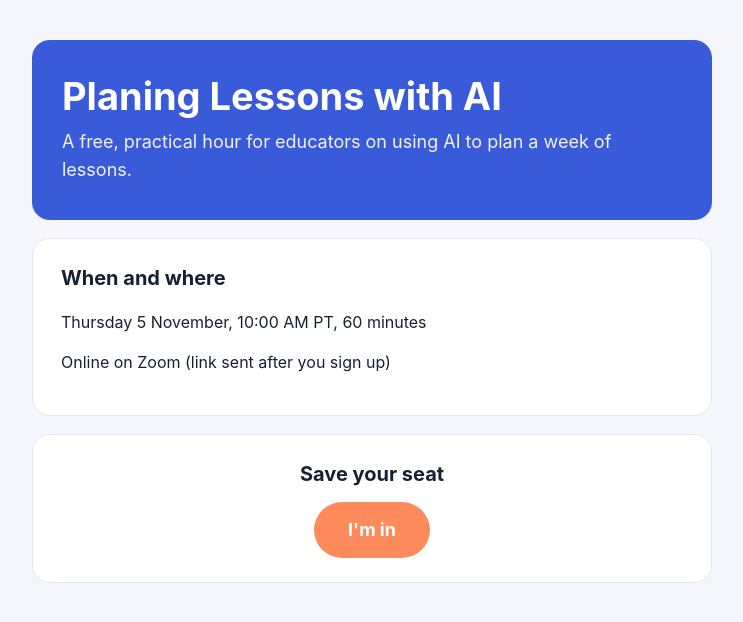
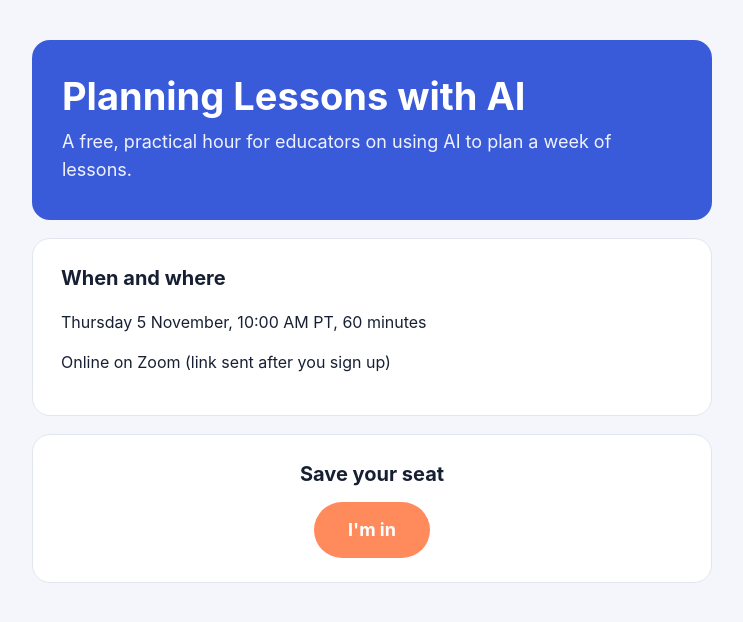
Before and after one commit to magda-il/i4e-sample-webinar-page, a plain HTML site: page index.html in a window 1280 px wide. Shown: the whole page, without its empty margins (268-1011 px from the left). Drawn offline with Linux system fonts and the light colour scheme.

Commit message:
Fix a typo in the title

```diff
--- a/index.html
+++ b/index.html
@@ -20,7 +20,7 @@
   <div class="page">
 
     <header class="hero">
-      <h1>Planing Lessons with AI</h1>
+      <h1>Planning Lessons with AI</h1>
       <p>A free, practical hour for educators on using AI to plan a week of lessons.</p>
     </header>
 
```
